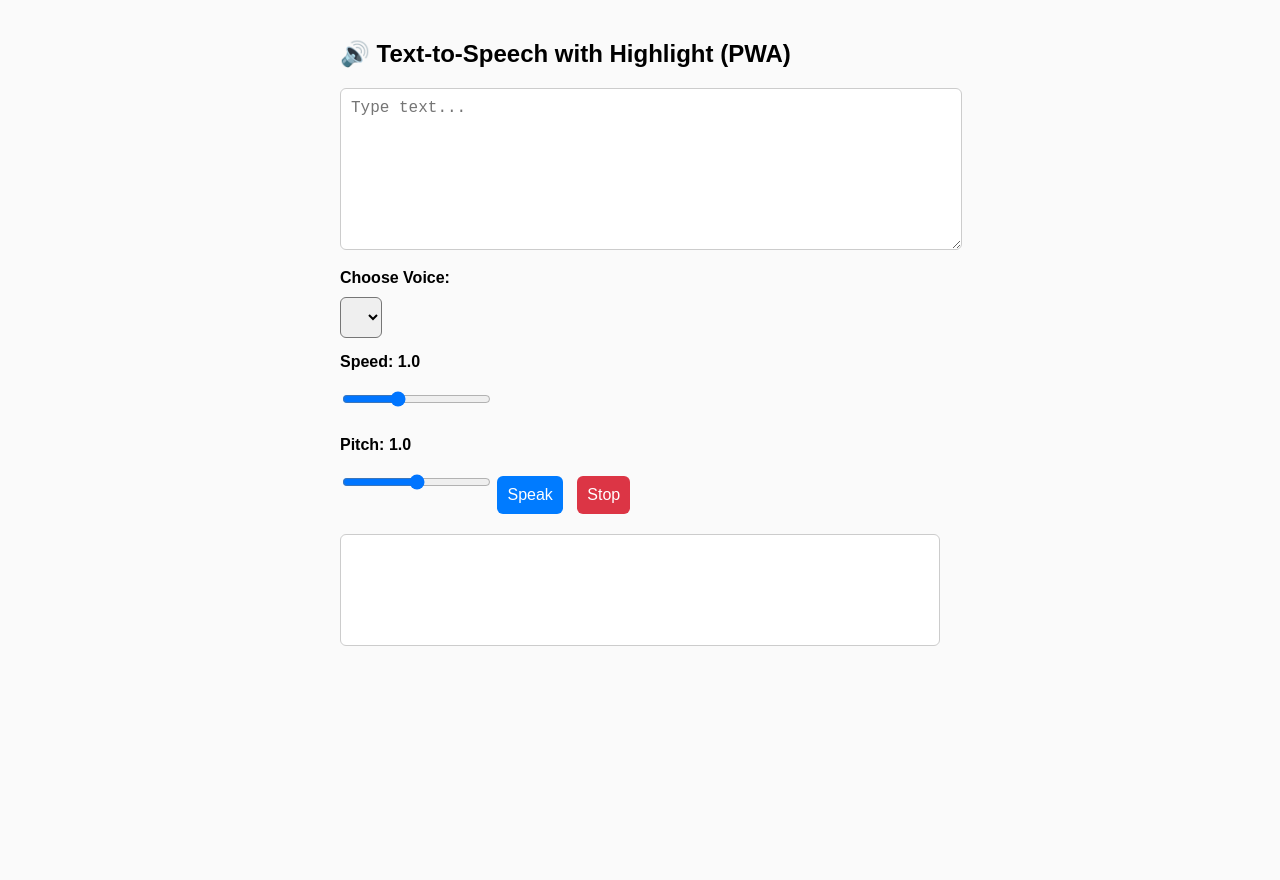
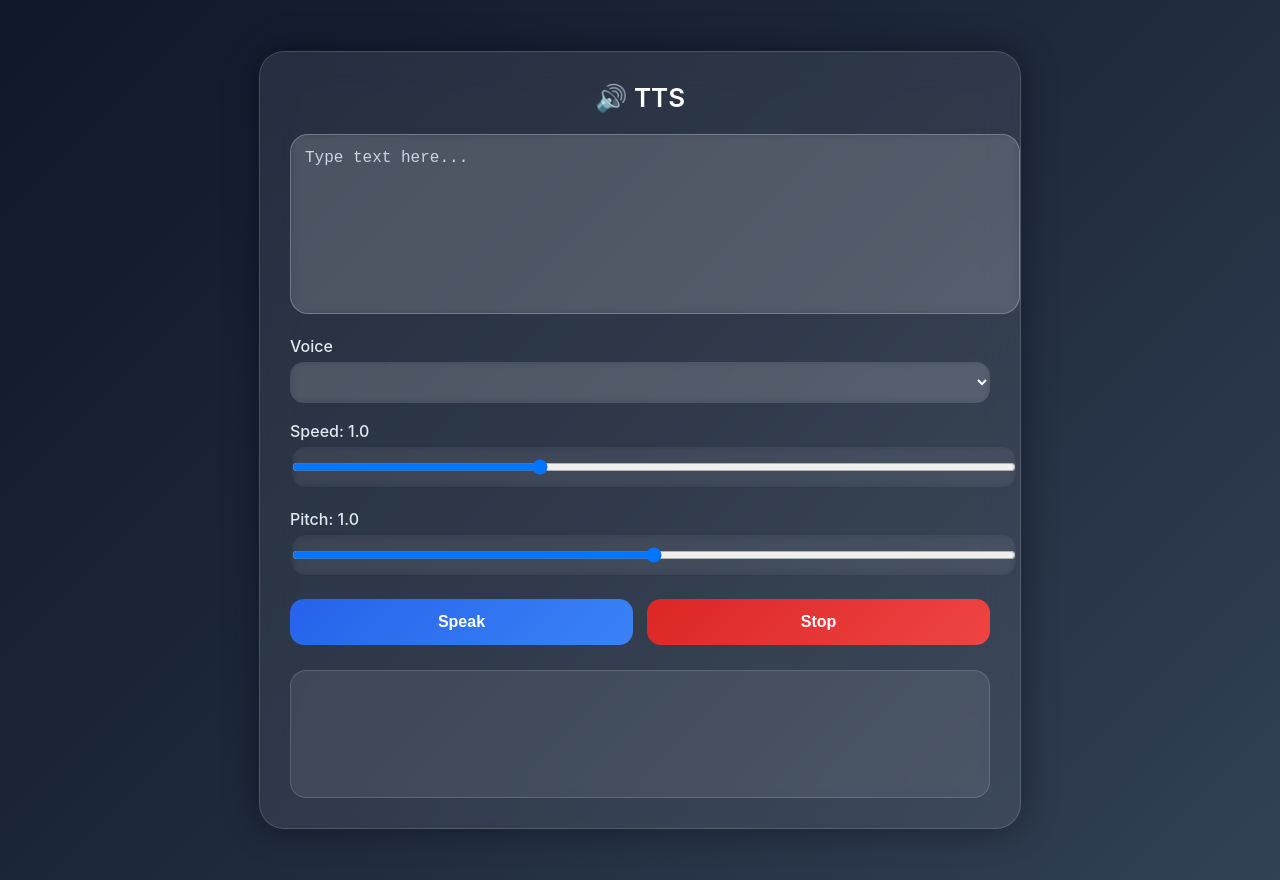
Before and after one commit to botpeac/2512, a plain HTML site: page index.html in a window 1280 px wide. Before the commit the page ends 800 px from the top, so only its background shows below. Drawn offline with Linux system fonts and the light colour scheme.

Commit message:
Update index.html

```diff
--- a/index.html
+++ b/index.html
@@ -1,103 +1,180 @@
 <!DOCTYPE html>
 <html lang="en">
 <head>
-  <meta charset="UTF-8">
-  <meta name="viewport" content="width=device-width, initial-scale=1.0">
-  <title>TTS Highlight PWA</title>
+  <meta charset="UTF-8" />
+  <meta name="viewport" content="width=device-width, initial-scale=1.0" />
+  <title>TTS PWA</title>
 
-  <link rel="manifest" href="manifest.json">
-  <link rel="icon" href="icon-192.png">
-
-  <meta name="apple-mobile-web-app-capable" content="yes">
-  <meta name="apple-mobile-web-app-title" content="TTS App">
-  <link rel="apple-touch-icon" href="icon-192.png">
+  <link rel="manifest" href="manifest.json" />
+  <link rel="icon" href="icon-192.png" />
+  <meta name="apple-mobile-web-app-capable" content="yes" />
+  <meta name="apple-mobile-web-app-title" content="TTS App" />
+  <link rel="apple-touch-icon" href="icon-192.png" />
 
   <style>
+    /* ======= BODY ======= */
     body {
-      font-family: Arial, sans-serif;
-      background: #fafafa;
-      padding: 20px;
-      max-width: 600px;
-      margin: auto;
+      font-family: "Inter", sans-serif;
+      margin: 0;
+      padding: 40px;
+      background: linear-gradient(135deg, #0f172a, #1e293b, #334155);
+      min-height: 100vh;
+      color: #e2e8f0;
+      display: flex;
+      align-items: center;
+      justify-content: center;
     }
+
+    /* ======= GLASS PANEL ======= */
+    .glass-panel {
+      width: 90%;
+      max-width: 700px;
+      padding: 30px;
+      border-radius: 25px;
+      background: rgba(255, 255, 255, 0.08);
+      box-shadow: 0 0 35px rgba(0, 0, 0, 0.4);
+      backdrop-filter: blur(18px);
+      border: 1px solid rgba(255, 255, 255, 0.15);
+    }
+
+    h2 {
+      font-weight: 600;
+      text-align: center;
+      margin-top: 0;
+      font-size: 26px;
+      color: #fff;
+    }
+
+    /* ======= TEXTAREA ======= */
     textarea {
       width: 100%;
-      height: 140px;
+      height: 150px;
+      background: rgba(255, 255, 255, 0.1);
+      border: 1px solid rgba(255, 255, 255, 0.25);
+      border-radius: 18px;
+      padding: 14px;
       font-size: 16px;
-      padding: 10px;
-      border-radius: 6px;
-      border: 1px solid #ccc;
+      color: #fff;
+      resize: none;
+      outline: none;
+      backdrop-filter: blur(4px);
     }
-    select, button, input[type=range] {
-      margin-top: 10px;
-      padding: 10px;
+    textarea::placeholder {
+      color: #cbd5e1;
+    }
+
+    /* ======= LABELS & SELECT ======= */
+    label {
+      font-weight: 500;
+      margin-top: 18px;
+      display: block;
+    }
+
+    select, input[type=range] {
+      width: 100%;
+      padding: 12px;
+      border-radius: 14px;
+      margin-top: 6px;
+      border: none;
+      color: #fff;
+      background: rgba(255, 255, 255, 0.1);
+      backdrop-filter: blur(4px);
+      outline: none;
+    }
+
+    input[type=range] {
+      cursor: pointer;
+    }
+
+    /* ======= BUTTONS ======= */
+    .btn-container {
+      margin-top: 20px;
+      display: flex;
+      gap: 14px;
+    }
+
+    button {
+      flex: 1;
+      padding: 14px;
+      border-radius: 14px;
       font-size: 16px;
-      border-radius: 6px;
-    }
-    button {
       border: none;
       cursor: pointer;
-      background: #007bff;
-      color: white;
+      font-weight: 600;
+      transition: 0.25s;
+      color: #fff;
     }
-    button:hover {
-      background: #0056b3;
+
+    #speakBtn {
+      background: linear-gradient(135deg, #2563eb, #3b82f6);
     }
+    #speakBtn:hover {
+      transform: translateY(-3px);
+      box-shadow: 0 0 12px #3b82f6;
+    }
+
     #stopBtn {
-      background: #dc3545;
-      margin-left: 10px;
+      background: linear-gradient(135deg, #dc2626, #ef4444);
     }
-    label {
-      margin-top: 15px;
-      display: block;
-      font-weight: bold;
+    #stopBtn:hover {
+      transform: translateY(-3px);
+      box-shadow: 0 0 12px #ef4444;
     }
+
+    /* ======= HIGHLIGHT BOX ======= */
     #highlightBox {
-      margin-top: 20px;
-      padding: 15px;
-      border-radius: 6px;
-      background: #fff;
-      border: 1px solid #ccc;
-      min-height: 80px;
+      margin-top: 25px;
+      padding: 18px;
+      border-radius: 16px;
+      min-height: 90px;
+      background: rgba(255, 255, 255, 0.08);
+      border: 1px solid rgba(255, 255, 255, 0.15);
       line-height: 1.6;
+      color: #fff;
       white-space: pre-wrap;
     }
+
     .highlight {
-      background: yellow;
+      background: #ffe45e;
+      color: #000;
+      padding: 2px 4px;
+      border-radius: 5px;
     }
   </style>
 </head>
 <body>
 
-  <h2>🔊 Text-to-Speech with Highlight (PWA)</h2>
+  <div class="glass-panel">
+    <h2>🔊  TTS</h2>
 
-  <textarea id="textInput" placeholder="Type text..."></textarea>
+    <textarea id="textInput" placeholder="Type text here..."></textarea>
 
-  <label for="voiceSelect">Choose Voice:</label>
+    <label>Voice</label>
     <select id="voiceSelect"></select>
 
-  <label for="speedSlider">Speed: <span id="speedVal">1.0</span></label>
+    <label>Speed: <span id="speedVal">1.0</span></label>
     <input type="range" min="0.5" max="2" step="0.1" value="1" id="speedSlider">
 
-  <label for="pitchSlider">Pitch: <span id="pitchVal">1.0</span></label>
+    <label>Pitch: <span id="pitchVal">1.0</span></label>
     <input type="range" min="0" max="2" step="0.1" value="1" id="pitchSlider">
 
+    <div class="btn-container">
       <button id="speakBtn">Speak</button>
       <button id="stopBtn">Stop</button>
+    </div>
 
     <div id="highlightBox"></div>
+  </div>
 
   <script>
     const textInput = document.getElementById("textInput");
     const speakBtn = document.getElementById("speakBtn");
     const stopBtn = document.getElementById("stopBtn");
     const voiceSelect = document.getElementById("voiceSelect");
-
     const speedSlider = document.getElementById("speedSlider");
     const pitchSlider = document.getElementById("pitchSlider");
     const speedVal = document.getElementById("speedVal");
     const pitchVal = document.getElementById("pitchVal");
-
     const highlightBox = document.getElementById("highlightBox");
 
     let voices = [];
@@ -106,54 +183,52 @@
       voices = speechSynthesis.getVoices();
       voiceSelect.innerHTML = "";
       voices.forEach((voice, index) => {
-        const option = document.createElement("option");
-        option.value = index;
-        option.textContent = `${voice.name} (${voice.lang})`;
-        voiceSelect.appendChild(option);
+        const opt = document.createElement("option");
+        opt.value = index;
+        opt.textContent = `${voice.name} (${voice.lang})`;
+        voiceSelect.appendChild(opt);
       });
     }
 
     speechSynthesis.onvoiceschanged = loadVoices;
     loadVoices();
 
-    speedSlider.oninput = () => speedVal.textContent = speedSlider.value;
-    pitchSlider.oninput = () => pitchVal.textContent = pitchSlider.value;
+    speedSlider.oninput = () => (speedVal.textContent = speedSlider.value);
+    pitchSlider.oninput = () => (pitchVal.textContent = pitchSlider.value);
 
-    function highlightText(fullText, start, length) {
-      const before = fullText.slice(0, start);
-      const word = fullText.slice(start, start + length);
-      const after = fullText.slice(start + length);
-
+    function highlightText(full, start, length) {
+      const before = full.slice(0, start);
+      const word = full.slice(start, start + length);
+      const after = full.slice(start + length);
       highlightBox.innerHTML =
         `${before}<span class="highlight">${word}</span>${after}`;
     }
 
     speakBtn.addEventListener("click", () => {
       const text = textInput.value.trim();
-      if (!text) return alert("Please type something!");
+      if (!text) return alert("Please type something");
 
       highlightBox.textContent = text;
 
-      const utterance = new SpeechSynthesisUtterance(text);
+      const u = new SpeechSynthesisUtterance(text);
+      const selected = voices[voiceSelect.value];
+      if (selected) u.voice = selected;
 
-      const selectedVoice = voices[voiceSelect.value];
-      if (selectedVoice) utterance.voice = selectedVoice;
+      u.rate = parseFloat(speedSlider.value);
+      u.pitch = parseFloat(pitchSlider.value);
 
-      utterance.rate = parseFloat(speedSlider.value);
-      utterance.pitch = parseFloat(pitchSlider.value);
-
-      utterance.onboundary = (event) => {
-        if (event.name === "word") {
-          highlightText(text, event.charIndex, event.charLength);
+      u.onboundary = (e) => {
+        if (e.name === "word") {
+          highlightText(text, e.charIndex, e.charLength);
         }
       };
 
-      utterance.onend = () => {
-        highlightBox.innerHTML = text;
+      u.onend = () => {
+        highlightBox.textContent = text;
       };
 
       speechSynthesis.cancel();
-      speechSynthesis.speak(utterance);
+      speechSynthesis.speak(u);
     });
 
     stopBtn.addEventListener("click", () => {
@@ -165,6 +240,5 @@
       navigator.serviceWorker.register("service-worker.js");
     }
   </script>
-
 </body>
 </html>
```
Lines whose indentation alone changed are shown as unchanged.
